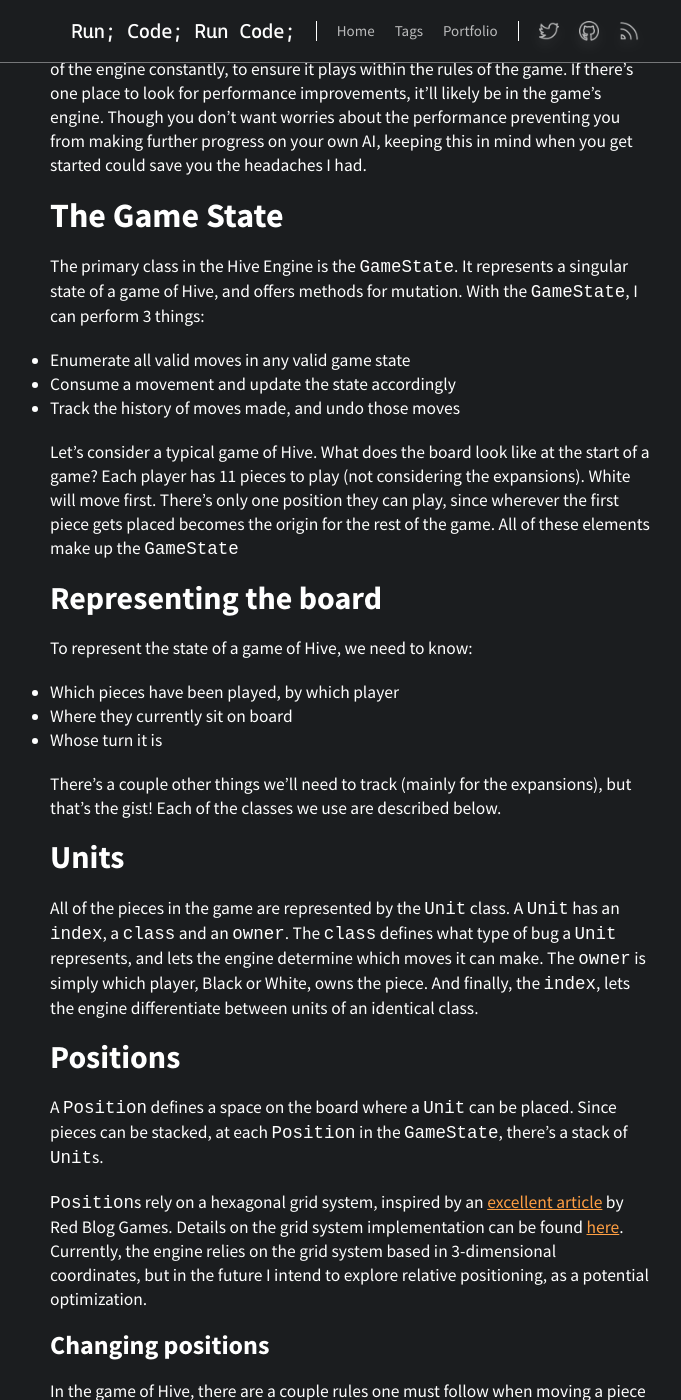
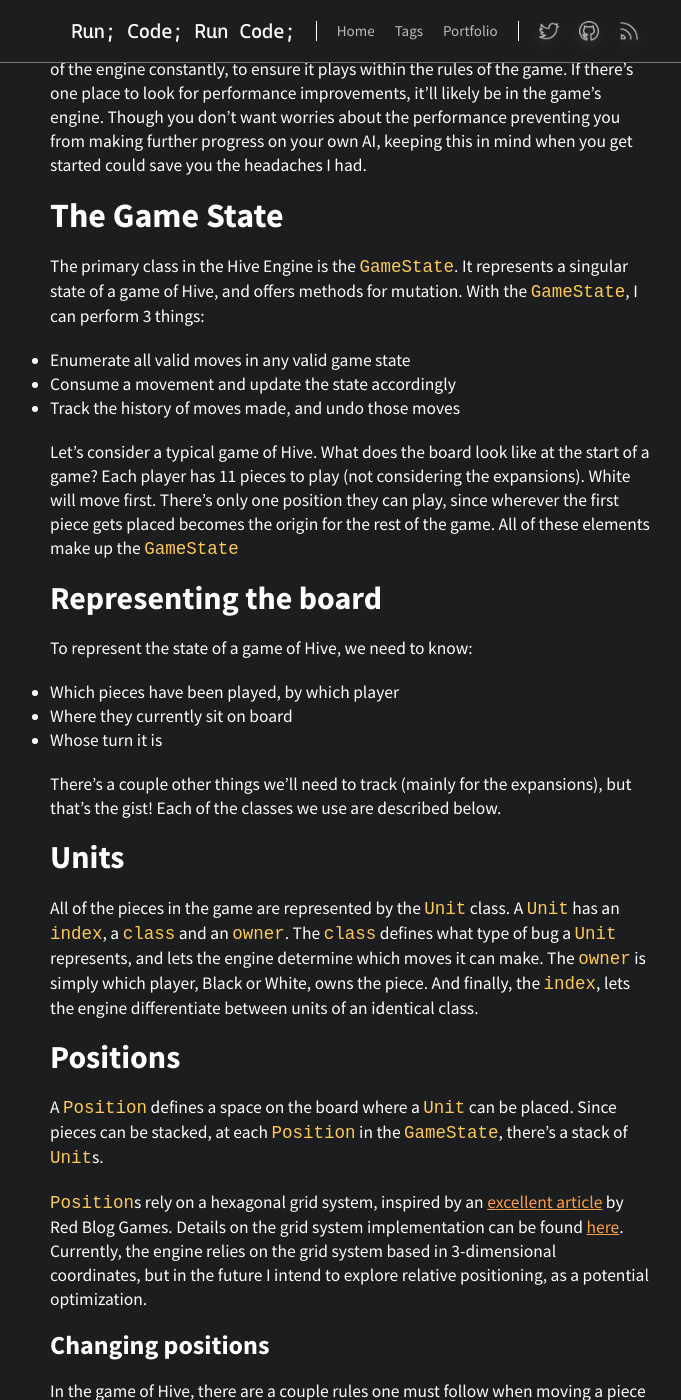
Before and after one commit to autoreleasefool/runcode.blog, a Jekyll site: the page built from _posts/2021-05-01-writing-a-hive-engine.md, in a window 1280 px wide and 1400 px high, scrolled down 833 px. Shown: the whole window, without its empty margins (290-971 px from the left). Built offline with Jekyll 4.4.1, drawn with Linux system fonts in a browser that asks for light colours.

Commit message:
Code text color

```diff
--- a/assets/css/main.css
+++ b/assets/css/main.css
@@ -50,6 +50,7 @@
   --color-text-highlight: #10ac84;
   --color-text-link: #ff9f43;
   --color-text-link-hover: #feca57;
+  --color-text-code: #feca57;
 
   --color-background-card-image: var(--color-background-code);
   --color-background-card-hover: var(--color-background-light);
@@ -1214,7 +1215,11 @@ th {
   padding: 0.5em 1em;
 }
 
-@media(max-width: 950px) {
+.content code {
+  color: var(--color-text-code);
+}
+
+@media (max-width: 950px) {
   .content p,
   .content h1,
   .content h2,
```
